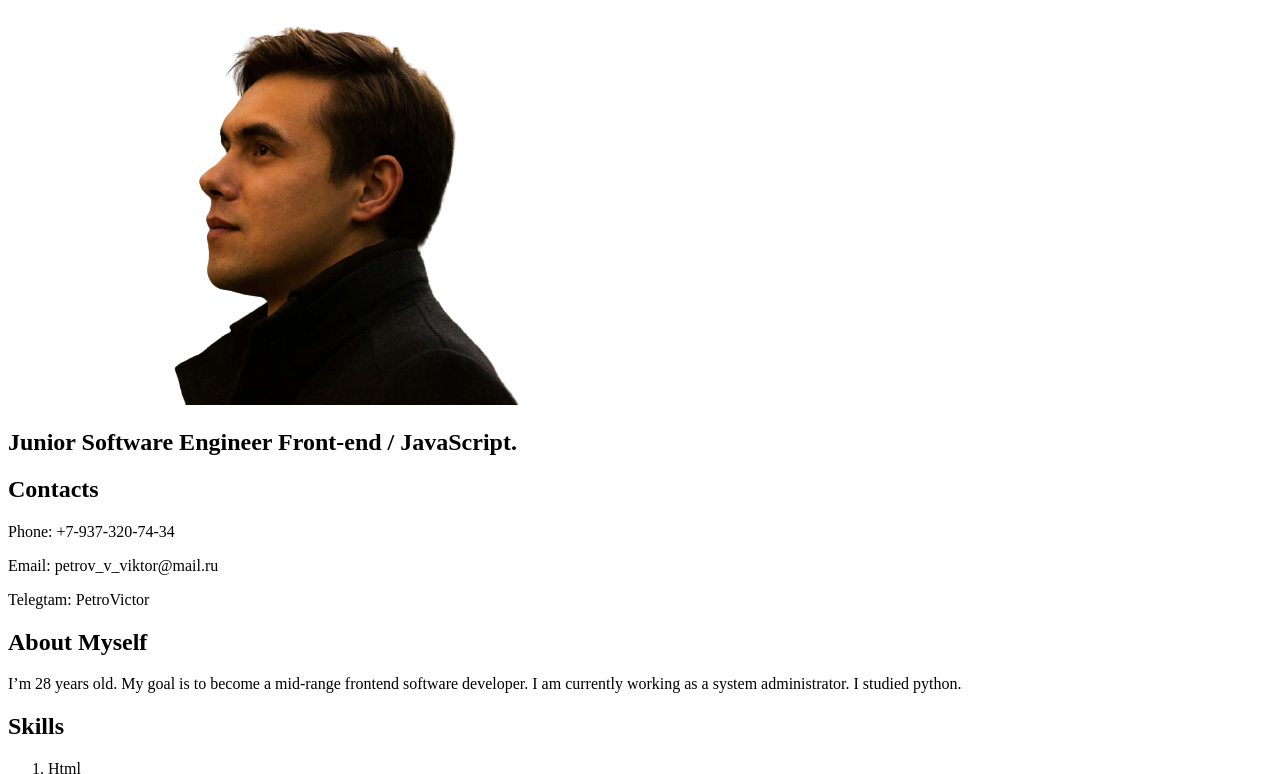
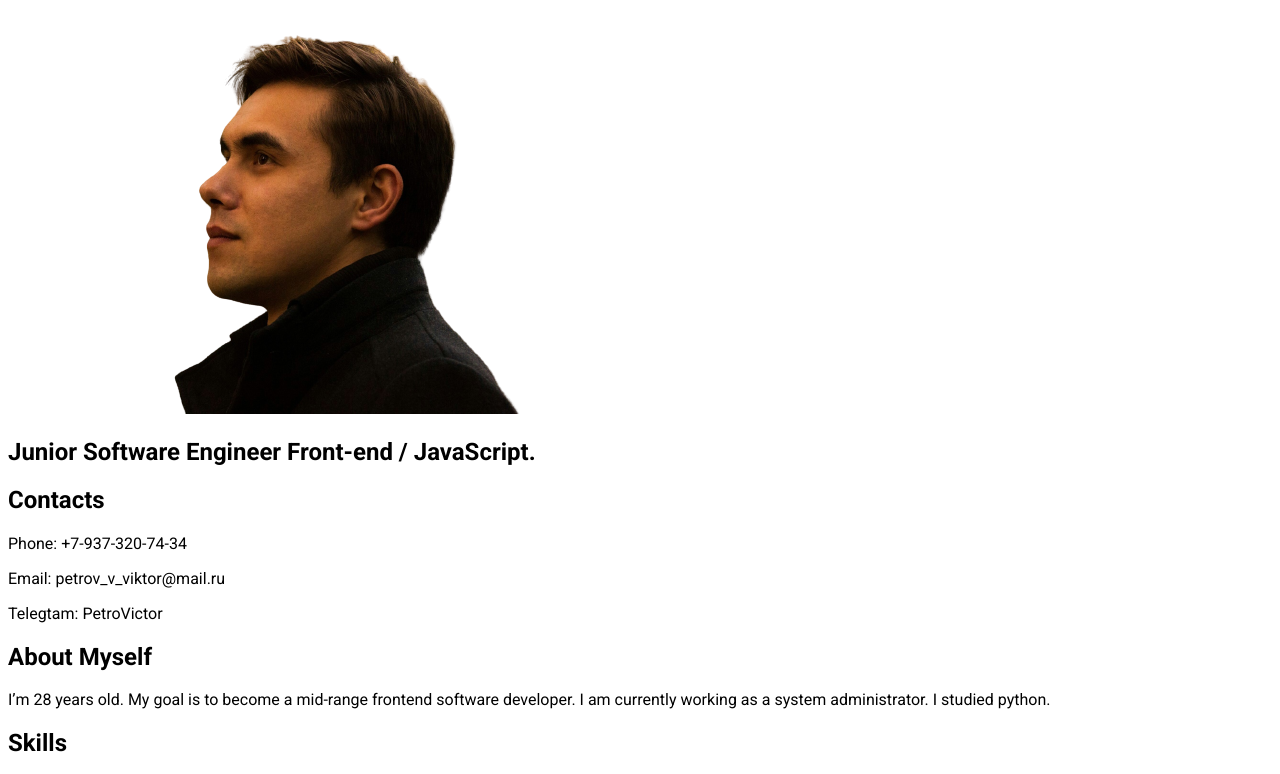
Before and after one commit to viktorianen/rsschool-cv, a plain HTML site: page index.html in a window 1280 px wide. Shown: the part 83-857 px from the top of the page. Drawn offline with Linux system fonts and the light colour scheme.

Commit message:
feat: add css file

```diff
--- a/index.html
+++ b/index.html
@@ -4,6 +4,10 @@
     <meta charset="UTF-8">
     <meta http-equiv="X-UA-Compatible" content="IE=edge">
     <meta name="viewport" content="width=device-width, initial-scale=1.0">
+    <link rel="stylesheet" href="style.css">
+    <link rel="preconnect" href="https://fonts.googleapis.com">
+    <link rel="preconnect" href="https://fonts.gstatic.com" crossorigin>
+    <link href="https://fonts.googleapis.com/css2?family=Roboto:wght@400;700&display=swap" rel="stylesheet">
     <title>CV</title>
 </head>
 <body>
--- /dev/null
+++ b/style.css
@@ -0,0 +1,4 @@
+body {
+    font-family: 'Roboto', sans-serif;
+    position:absolute;
+}
```
